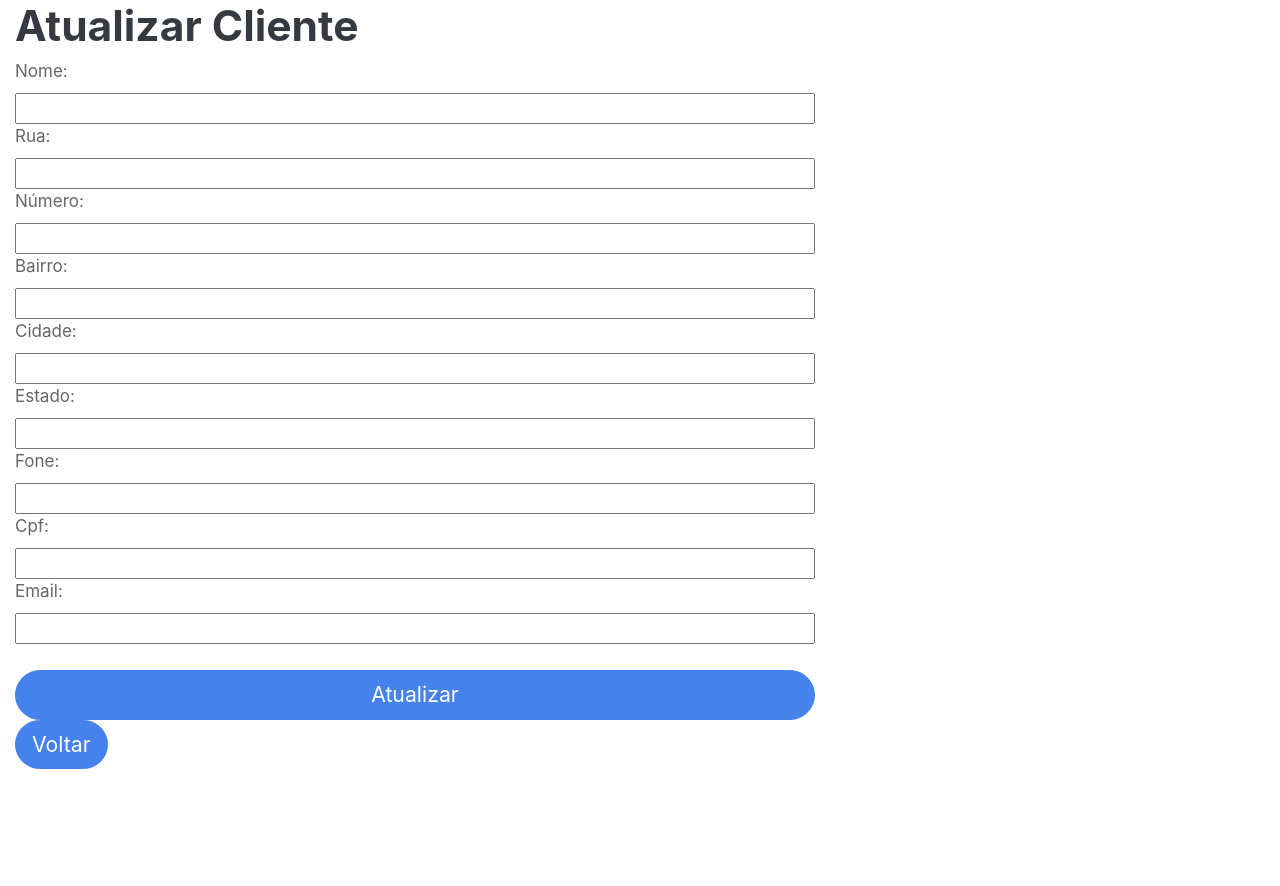
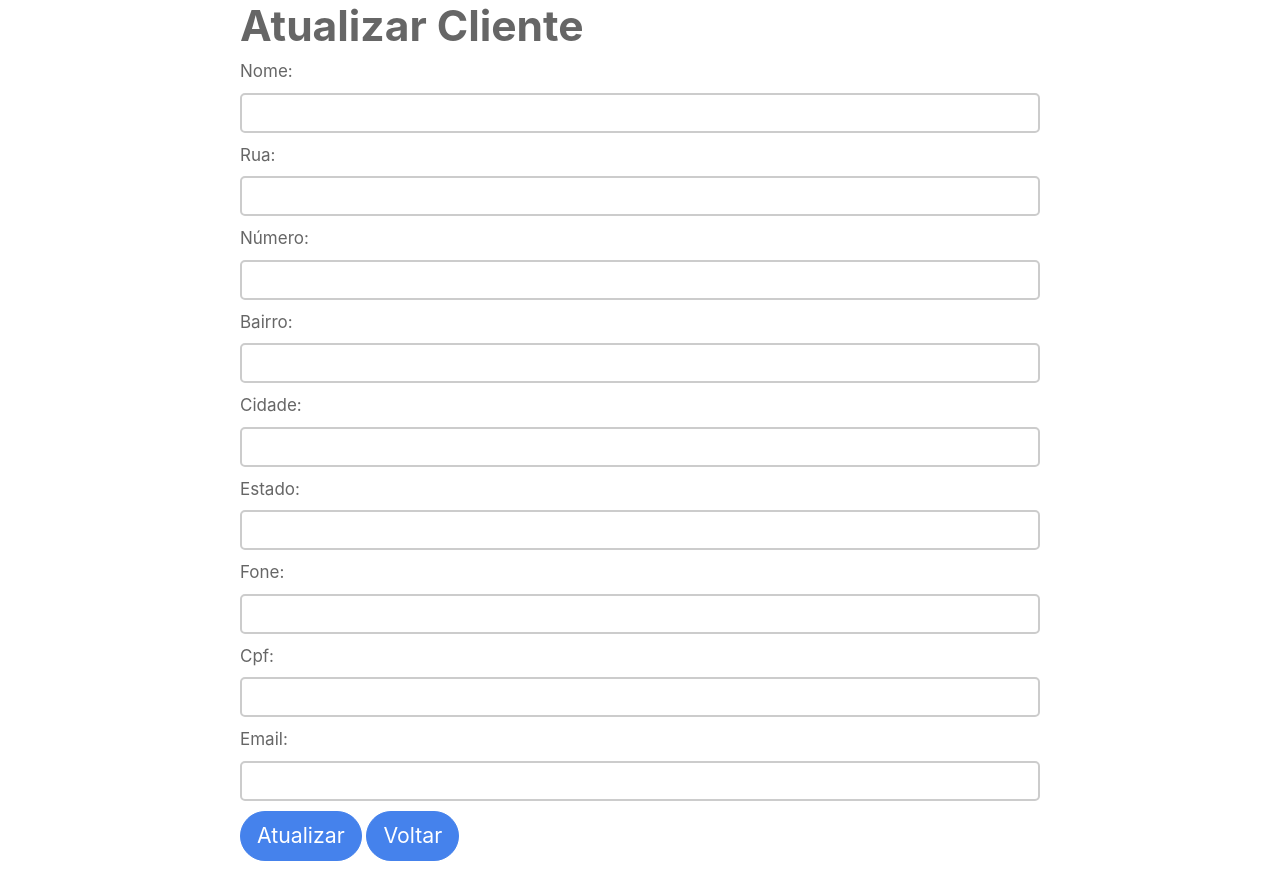
Before and after one commit to MoisesAbraao/CRUD-FLASK-PYTHON, a Flask app: template app/templates/atualizar.html in a window 1280 px wide. Before the commit the page ends 769 px from the top, so only its background shows below. Run offline with Flask 2, Linux system fonts and the light colour scheme; the template is opened without the code that fills it: values that come from a table or form of the project are taken from there, others are empty; some libraries are stand-ins or nearby versions.

Commit message:
Algumas melhorias nos templates.

```diff
--- a/app/templates/atualizar.html
+++ b/app/templates/atualizar.html
@@ -4,21 +4,21 @@
 
 
 {% block content %}
+    <section class="container-center">
+        <form method="POST" action="">
             <div class="page-header">
                 <h1>Atualizar Cliente</h1>
             </div>
-    <div class="panel-body">
-        <form class="navbar-form navbar-left" method="POST" action="">
             {{ form.csrf_token }}
-            <table>
             {% for field in form if field.name != "csrf_token" %}
-                <tr>
-                    {{ render_field(field, type='text', _class='form-control') }}
-                </tr>
+            <div class="form-group">
+                {{ render_field(field, type='text') }}
+            </div>
             {% endfor %}
-            </table><br>
+            <div>
                 <input type="submit" class="btn btn-primary btn-lg" value="Atualizar">
                 <a href="{{ url_for('home.lista') }}"><input type="button" class="btn btn-primary btn-lg" value="Voltar"></a>
+            </div><br>
         </form>
-    </div>
+    </section>
 {% endblock %}
```
Also changed, not shown: app/blueprints/home.py (+2 -11 lines). Lines whose indentation alone changed are shown as unchanged.
